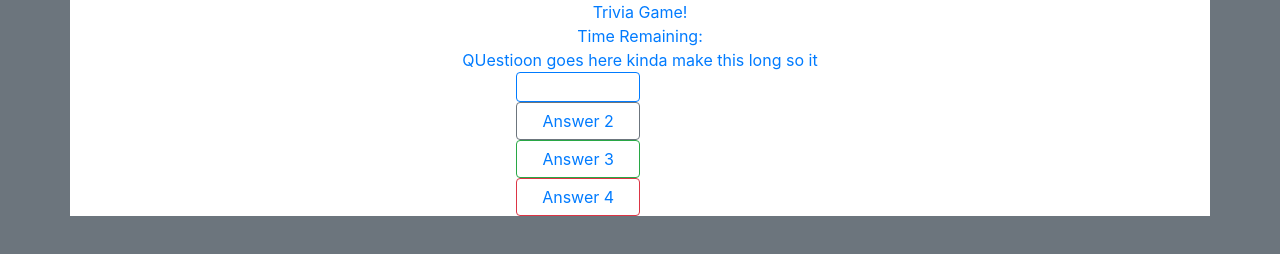
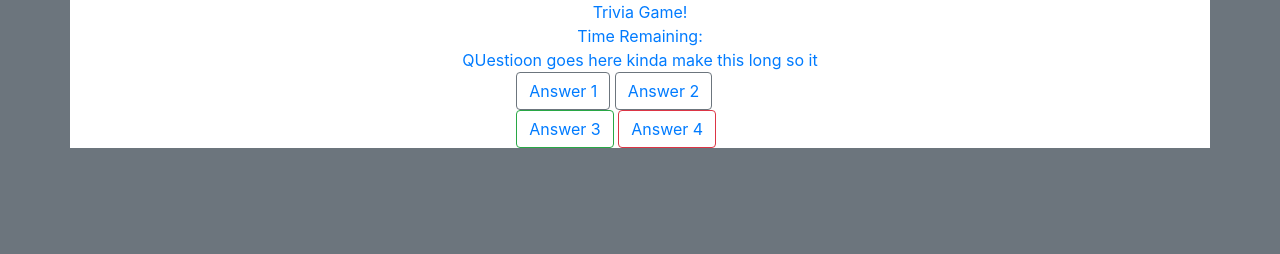
Before and after one commit to Josh-Kelly2015/Trivia-Smash, a plain HTML site: page index.html in a window 1280 px wide. Drawn offline with nearby package versions, Linux system fonts and the light colour scheme.

Commit message:
started over with game2.js. going even smaller this time. setting each variable, writing each function, wrote a for loop to control winner and loser screens.

```diff
--- a/index.html
+++ b/index.html
@@ -19,7 +19,7 @@
     <script src="https://stackpath.bootstrapcdn.com/bootstrap/4.3.1/js/bootstrap.min.js"
         integrity="sha384-JjSmVgyd0p3pXB1rRibZUAYoIIy6OrQ6VrjIEaFf/nJGzIxFDsf4x0xIM+B07jRM"
         crossorigin="anonymous"></script>
-    <script src="assets/javascript/game.js"></script>
+
 </head>
 
 <body class="bg-secondary">
@@ -40,12 +40,11 @@
             </div>
 
             <div class="container w-25 bg-white">
-                    <button type="button" class="btn btn-outline-primary text-primary w-50">
-                        <p id = "buttonOne"></p>
-                    </button>
-                    <button type="button" class="btn btn-outline-secondary text-primary w-50" id = "buttonTwo">Answer 2</button>
-                    <button type="button" class="btn btn-outline-success text-primary w-50" id = "buttonThree">Answer 3</button>
-                    <button type="button" class="btn btn-outline-danger text-primary w-50" id = "buttonFour">Answer 4</button>
+                    <button type="button" class="btn btn-outline-secondary text-primary w-auto" id = "buttonOne">Answer 1</button>
+                    <button type="button" class="btn btn-outline-secondary text-primary w-auto" id = "buttonTwo">Answer 2</button>
+                    <button type="button" class="btn btn-outline-success text-primary w-auto" id = "buttonThree">Answer 3</button>
+                    <button type="button" class="btn btn-outline-danger text-primary w-auto" id = "buttonFour">Answer 4</button>
+                </button>
                 </div>
             </div>
 
@@ -62,7 +61,7 @@
 
 
 
-
+    <script src="assets/javascript/game2.js" type = "text/javascript"></script>
 </body>
 
 </html>
```
Also changed, not shown: assets/javascript/game2.js (added, +54 -0 lines).
